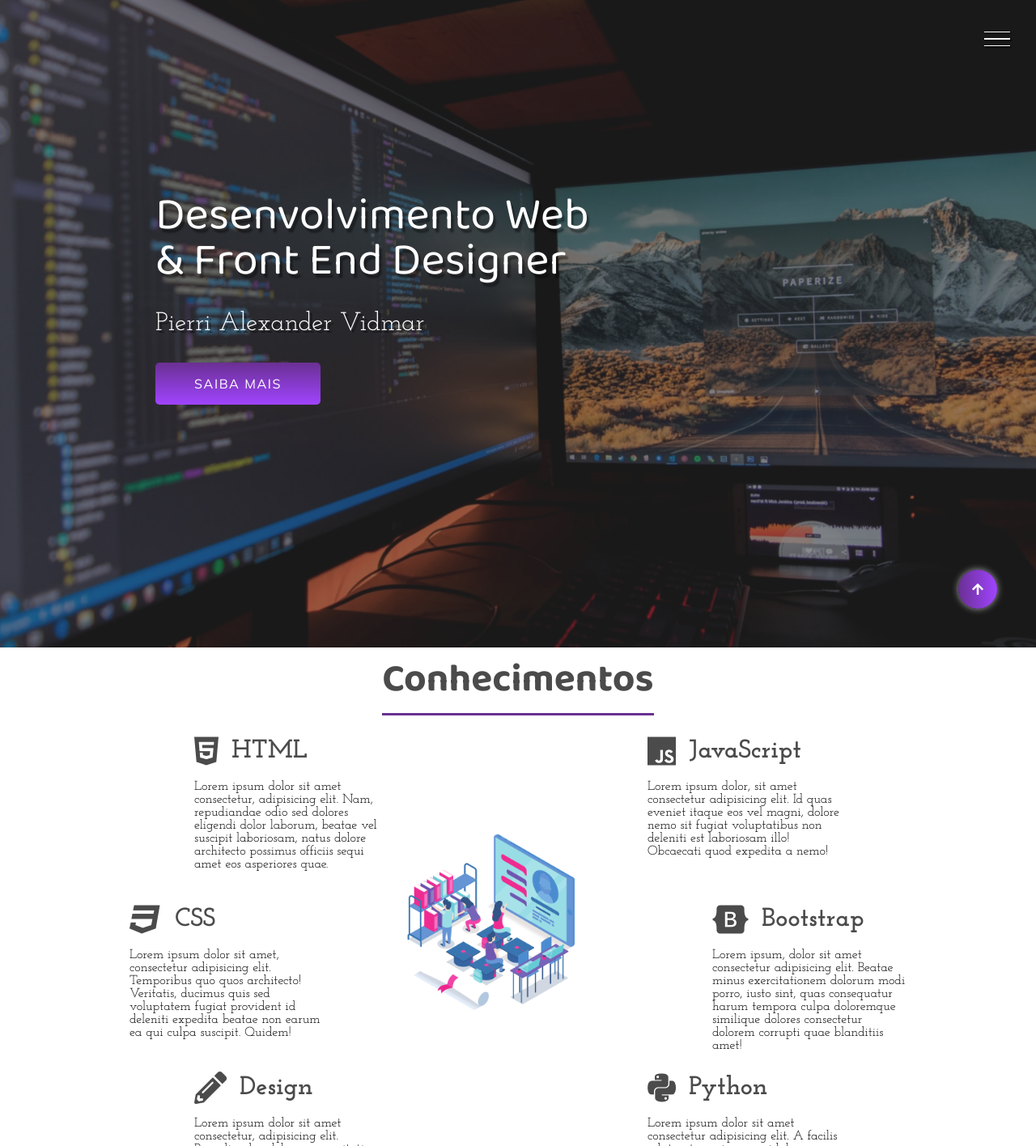
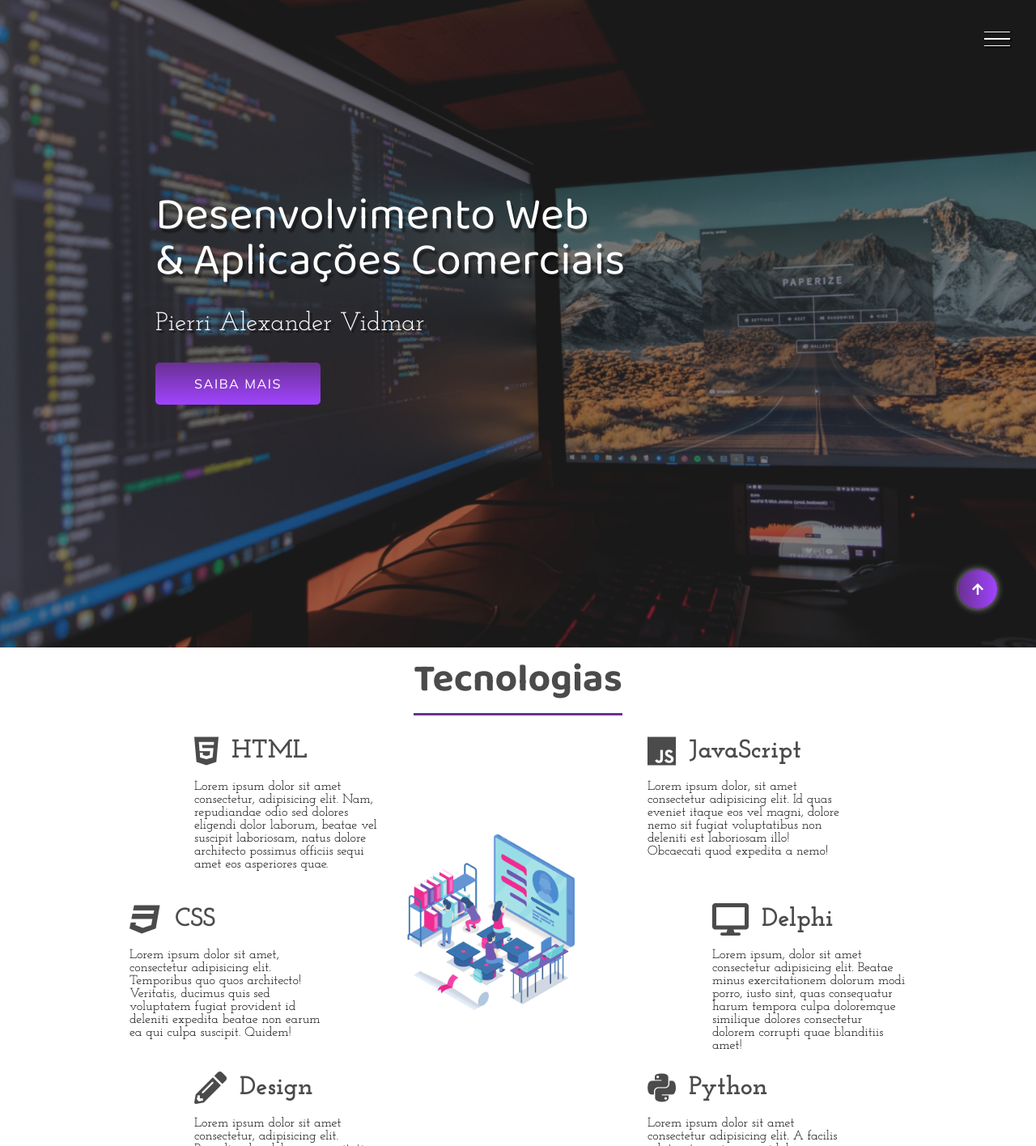
Before and after one commit to pierrialexander/Site_portifolio, a plain HTML site: page index.html in a window 1280 px wide. Shown: the top 1416 px of the page at 81% size. Drawn offline with Linux system fonts and the light colour scheme.

Commit message:
:up: Atualizações

```diff
--- a/index.html
+++ b/index.html
@@ -30,7 +30,7 @@
             </div>
 
             <div class="banner">
-                <h1>Desenvolvimento Web <br> & Front End Designer</h1>
+                <h1>Desenvolvimento Web <br> & Aplicações Comerciais</h1>
                 <p>Pierri Alexander Vidmar</p>
                 <button>Saiba Mais</button>
             </div>
@@ -56,9 +56,12 @@
             </div>
         </aside>
 
+
+        <!-- Conhecimentos -->
+
         <section class="sessao-conhecimento" id="conhecimentos">
             <div class="sessao-header">
-                <h1>Conhecimentos</h1>
+                <h1>Tecnologias</h1>
             </div>
             <div class="conhecimentos">
                 <div class="conhecimento">
@@ -99,8 +102,8 @@
                 </div>
                 <div class="conhecimento">
                     <div class="conhecimento-header">
-                        <i class="fab fa-bootstrap"></i>
-                        <h3>Bootstrap</h3>
+                        <i class="fas fa-desktop"></i>
+                        <h3>Delphi</h3>
                     </div>
                     <div class="conhecimento-text">
                         <p>Lorem ipsum, dolor sit amet consectetur adipisicing elit. Beatae minus exercitationem dolorum modi porro, iusto sint, quas consequatur harum tempora culpa doloremque similique dolores consectetur dolorem corrupti quae blanditiis amet!</p>
```
